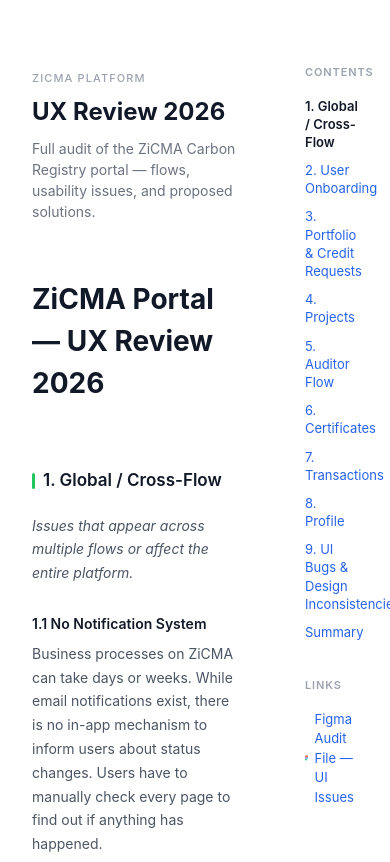
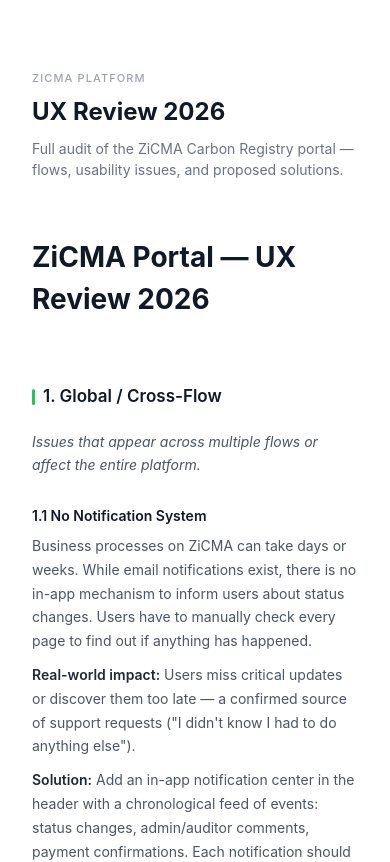
Before and after one commit to lixunoff/CV, a Next.js app: page /platformuxaudit in a window 390 px wide. Shown: the top 862 px of the page. Built offline with nearby package versions, Linux system fonts and the light colour scheme.

Commit message:
feat: hide nav sidebar on mobile (<=768px)

```diff
--- a/app/platformuxaudit/page.tsx
+++ b/app/platformuxaudit/page.tsx
@@ -198,9 +198,10 @@
 
   return (
     <div style={{ minHeight: '100vh', backgroundColor: '#fff', display: 'flex' }}>
+      <style>{`@media (max-width: 768px) { .ux-nav-col { display: none !important; } .ux-content-col { width: 100% !important; } }`}</style>
 
       {/* Left 70% — content centered */}
-      <div style={{ width: '70%', display: 'flex', justifyContent: 'center', padding: '4rem 2rem' }}>
+      <div className="ux-content-col" style={{ width: '70%', display: 'flex', justifyContent: 'center', padding: '4rem 2rem' }}>
         <div style={{ width: '100%', maxWidth: 680 }}>
           <div style={{ marginBottom: '3.5rem' }}>
             <span style={{ fontSize: '0.6875rem', fontWeight: 500, color: '#9ca3af', textTransform: 'uppercase', letterSpacing: '0.1em' }}>ZiCMA Platform</span>
@@ -212,7 +213,7 @@
       </div>
 
       {/* Right 30% — nav left-aligned */}
-      <div style={{ width: '30%' }}>
+      <div className="ux-nav-col" style={{ width: '30%' }}>
         <nav style={{ padding: '4rem 2rem', position: 'sticky', top: 0, height: '100vh', overflowY: 'auto' }}>
           <p style={{ fontSize: '0.6875rem', fontWeight: 600, color: '#9ca3af', textTransform: 'uppercase', letterSpacing: '0.08em', marginBottom: '0.75rem' }}>Contents</p>
           <ul style={{ listStyle: 'none', padding: 0, margin: 0 }}>
```
